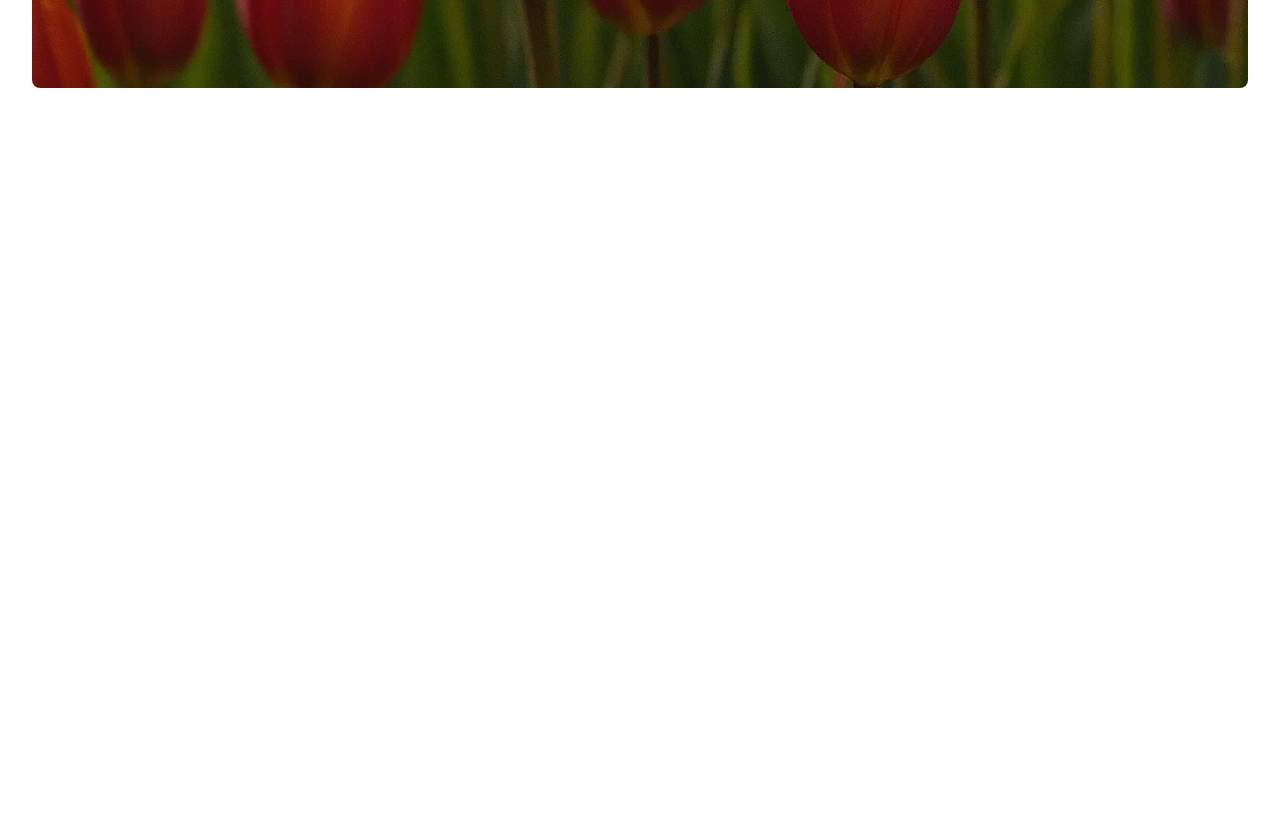
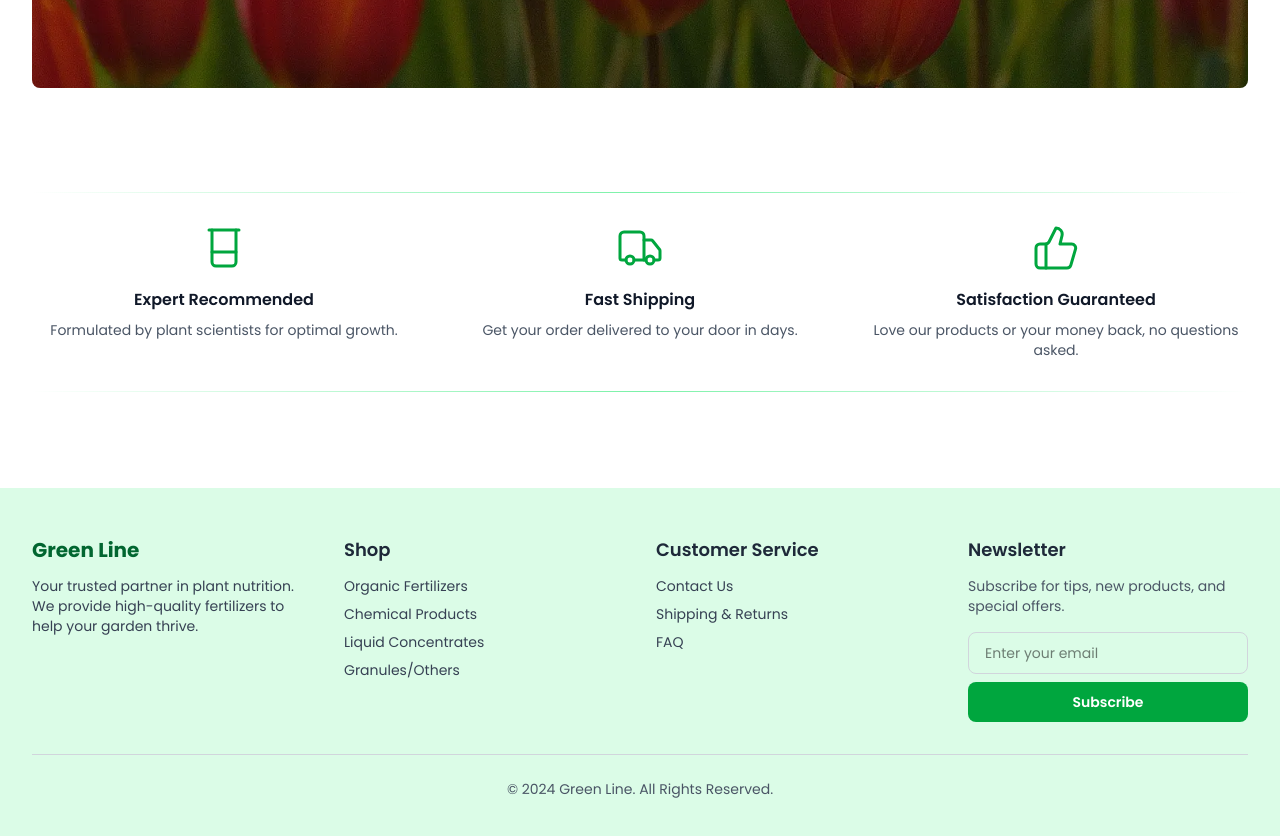
Before and after one commit to mohamed-samir-dev/Greenline, a Next.js app: page / in a window 1280 px wide. Shown: the part 1520-2356 px from the top of the page. Before the commit the page ends 1680 px from the top, so only its background shows below. Built offline with nearby package versions, Linux system fonts and the light colour scheme; no server answers; the database is empty.

Commit message:
feat: integrate Footer and FeaturesSection into main pages

```diff
--- a/app/layout.tsx
+++ b/app/layout.tsx
@@ -2,6 +2,7 @@ import type { Metadata } from "next";
 import { Poppins } from "next/font/google";
 import "./globals.css";
 import Navbar from "@/components/layout/Navbar";
+import Footer from "@/components/Footer";
 
 const poppins = Poppins({
   weight: ['400', '600', '700'],
@@ -27,6 +28,7 @@ export default function RootLayout({
       >
         <Navbar />
         {children}
+        <Footer />
       </body>
     </html>
   );
--- a/app/page.tsx
+++ b/app/page.tsx
@@ -2,6 +2,8 @@ import HeroSection from '@/components/home/HeroSection';
 import ShopByCategory from '@/components/home/ShopByCategory';
 import FeaturedProducts from '@/components/home/FeaturedProducts';
 import SeasonalBanner from '@/components/home/SeasonalBanner';
+import FeaturesSection from '@/components/home/FeaturesSection';
+
 
 export default function Home() {
   return (
@@ -10,6 +12,7 @@ export default function Home() {
       <ShopByCategory />
       <FeaturedProducts />
       <SeasonalBanner />
+      <FeaturesSection />
     </main>
   );
 }
```
